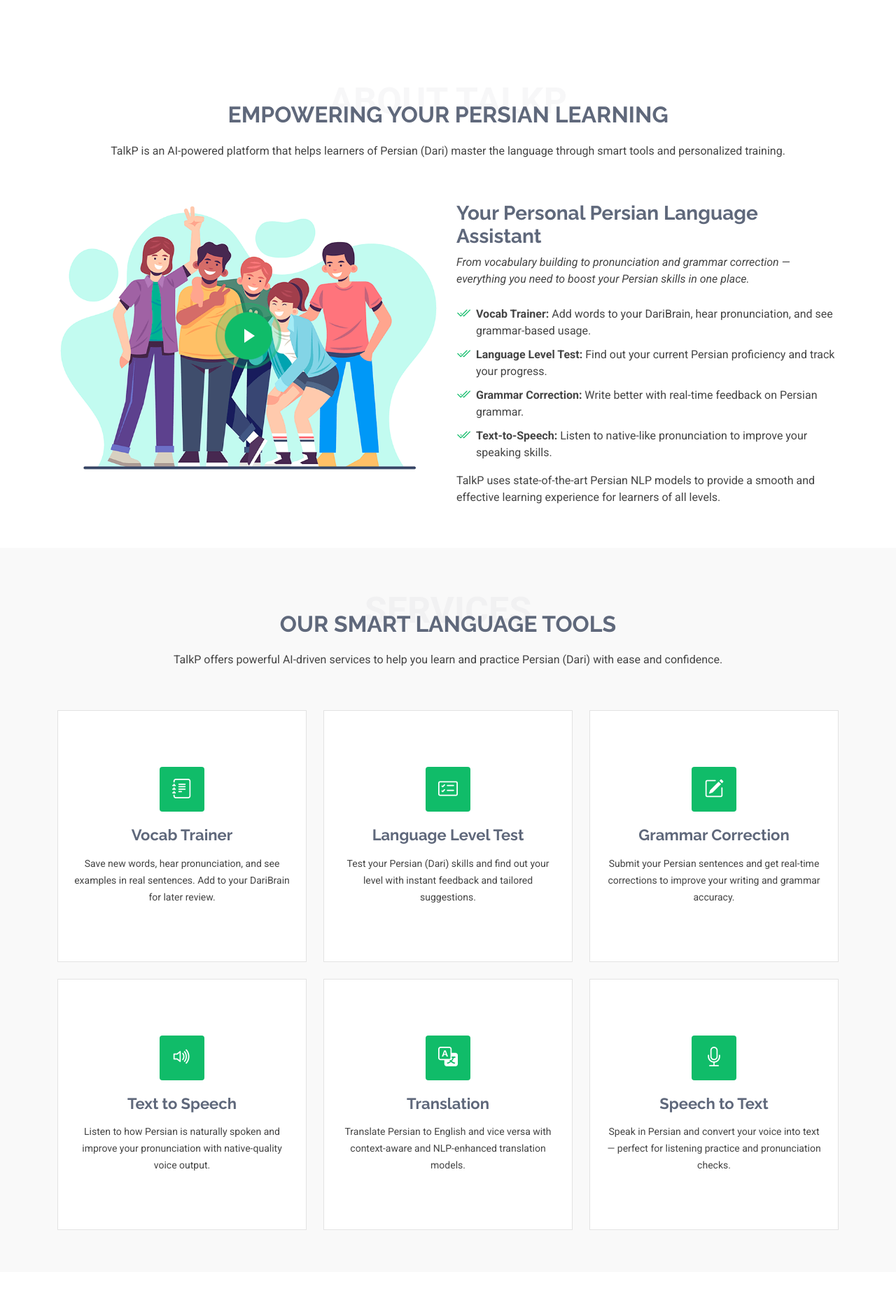
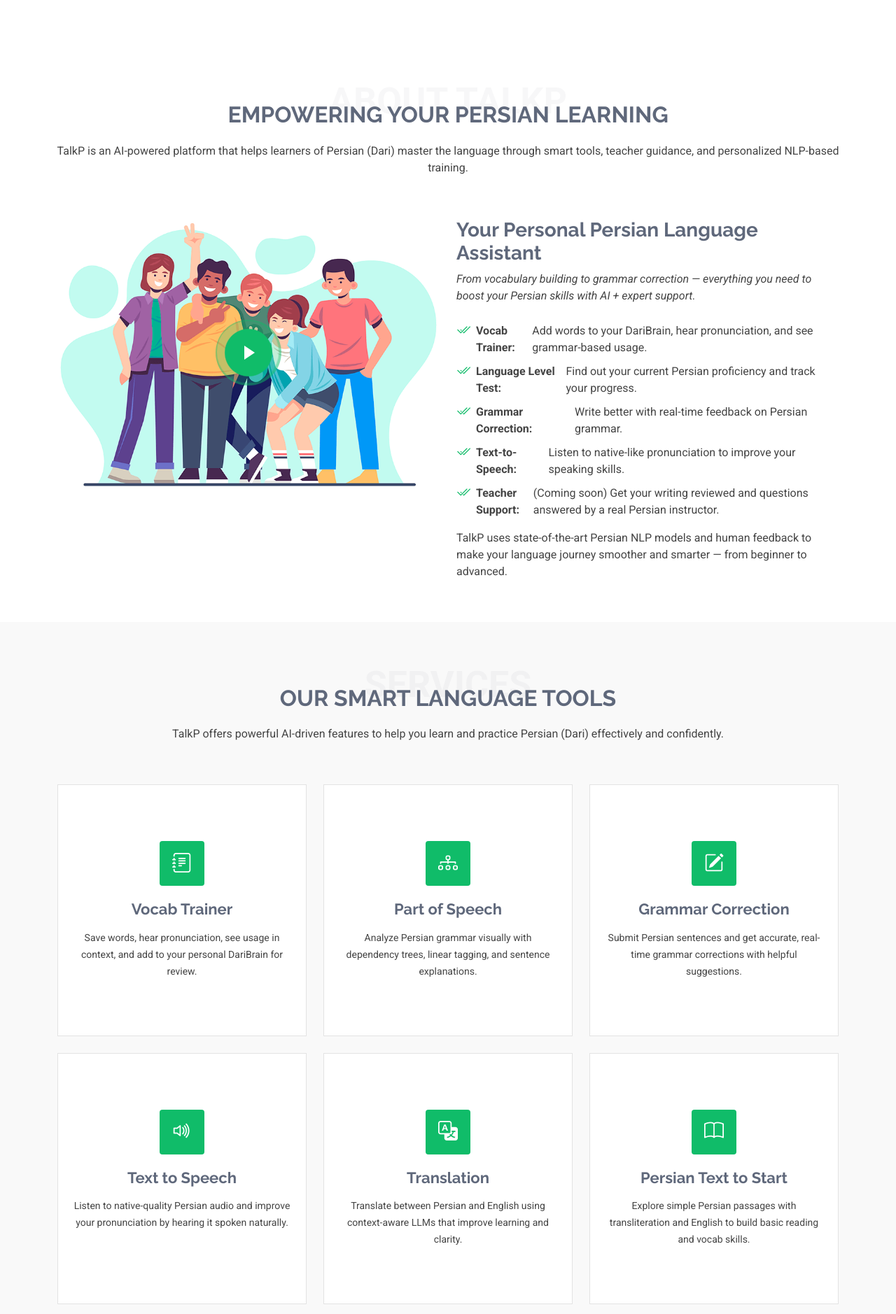
Before and after one commit to Shogofa-Nawrozy/persian-nlp-llm-platform, a Flask app: page / in a window 1280 px wide. Shown: the part 728-2606 px from the top of the page at 70% size. Run offline with Flask 3, Linux system fonts and the light colour scheme; some libraries are stand-ins or nearby versions.

Commit message:
website update, except notebook

```diff
--- a/app.py
+++ b/app.py
@@ -25,7 +25,7 @@
 
 
 # Replace this with your actual ngrok URL from Colab
-COLAB_API_BASE = "https://8579-35-194-81-52.ngrok-free.app"
+COLAB_API_BASE = "https://42666ef3d68c.ngrok-free.app"
 
 app = Flask(__name__)
 CORS(app)
@@ -34,6 +34,12 @@
 @app.route('/')
 def home():
     return render_template('index.html')
+
+
+@app.route('/persian_text')
+def persian_text():
+    return render_template('persian_text.html')
+
 
 @app.route('/login')
 def login():
@@ -74,11 +80,6 @@
 @app.route('/text_to_speech')
 def text_to_speech():
     return render_template('text_to_speech.html')
-
-@app.route('/speech_to_text')
-def speech_to_text():
-    return render_template('speech_to_text.html')
-
 
 # ===== Notebook Routes =====
 @app.route('/daribrain')
--- a/templates/include/header.html
+++ b/templates/include/header.html
@@ -45,7 +45,8 @@
               <li><a href="#services">Services</a></li>
               <li><a href="#portfolio">Portfolio</a></li>
               <li><a href="#team">Team</a></li>
-              <li class="dropdown"><a href="#"><span>Deep Dropdown</span> <i class="bi bi-chevron-down toggle-dropdown"></i></a>
+              <li><a href="#contact">Contact</a></li>
+             <!--  <li class="dropdown"><a href="#"><span>Deep Dropdown</span> <i class="bi bi-chevron-down toggle-dropdown"></i></a>
                 <ul>
                   <li><a href="#">Deep Dropdown 1</a></li>
                   <li><a href="#">Deep Dropdown 2</a></li>
@@ -53,9 +54,10 @@
                   <li><a href="#">Deep Dropdown 4</a></li>
                   <li><a href="#">Deep Dropdown 5</a></li>
                 </ul>
-              </li>
+              </li> -->
             </ul>
           </li>
+          <li><a href="{{ url_for('persian_text') }}">Persian text to start</a></li>
           <li><a href="{{ url_for('pos_tagging') }}">Part of Speech</a></li>
           <li><a href="{{ url_for('vocab_trainer') }}">Vocab Trainer</a></li>
           <li class="dropdown"><a href="#"><span>More</span> <i class="bi bi-chevron-down toggle-dropdown"></i></a>
@@ -64,10 +66,8 @@
               <li><a href="{{ url_for('grammer_correction') }}">Grammer Correction</a></li>
               <li><a href="{{ url_for('summarization') }}">Summarization</a></li>
               <li><a href="{{ url_for('text_to_speech') }}">Text to Speech</a></li>
-              <li><a href="{{ url_for('speech_to_text') }}">Speech to Text</a></li>
             </ul>
           </li>
-          <li><a href="#contact">Contact</a></li>
         </ul>
         <i class="mobile-nav-toggle d-xl-none bi bi-list"></i>
       </nav>
--- a/templates/index.html
+++ b/templates/index.html
@@ -67,7 +67,7 @@
   <div class="container section-title" data-aos="fade-up">
     <span>About TalkP<br></span>
     <h2>Empowering Your Persian Learning</h2>
-        <p>TalkP is an AI-powered platform that helps learners of Persian (Dari) master the language through smart tools and personalized training.</p>
+    <p>TalkP is an AI-powered platform that helps learners of Persian (Dari) master the language through smart tools, teacher guidance, and personalized NLP-based training.</p>
   </div><!-- End Section Title -->
 
   <div class="container">
@@ -79,22 +79,24 @@
       <div class="col-lg-6 content" data-aos="fade-up" data-aos-delay="200">
         <h3>Your Personal Persian Language Assistant</h3>
         <p class="fst-italic">
-              From vocabulary building to pronunciation and grammar correction — everything you need to boost your Persian skills in one place.
+          From vocabulary building to grammar correction — everything you need to boost your Persian skills with AI + expert support.
         </p>
         <ul>
-              <li><i class="bi bi-check2-all"></i> <span><strong>Vocab Trainer:</strong> Add words to your DariBrain, hear pronunciation, and see grammar-based usage.</span></li>
-              <li><i class="bi bi-check2-all"></i> <span><strong>Language Level Test:</strong> Find out your current Persian proficiency and track your progress.</span></li>
-              <li><i class="bi bi-check2-all"></i> <span><strong>Grammar Correction:</strong> Write better with real-time feedback on Persian grammar.</span></li>
-              <li><i class="bi bi-check2-all"></i> <span><strong>Text-to-Speech:</strong> Listen to native-like pronunciation to improve your speaking skills.</span></li>
+          <li><i class="bi bi-check2-all"></i> <strong>Vocab Trainer:</strong> Add words to your DariBrain, hear pronunciation, and see grammar-based usage.</li>
+          <li><i class="bi bi-check2-all"></i> <strong>Language Level Test:</strong> Find out your current Persian proficiency and track your progress.</li>
+          <li><i class="bi bi-check2-all"></i> <strong>Grammar Correction:</strong> Write better with real-time feedback on Persian grammar.</li>
+          <li><i class="bi bi-check2-all"></i> <strong>Text-to-Speech:</strong> Listen to native-like pronunciation to improve your speaking skills.</li>
+          <li><i class="bi bi-check2-all"></i> <strong>Teacher Support:</strong> (Coming soon) Get your writing reviewed and questions answered by a real Persian instructor.</li>
         </ul>
         <p>
-              TalkP uses state-of-the-art Persian NLP models to provide a smooth and effective learning experience for learners of all levels.
+          TalkP uses state-of-the-art Persian NLP models and human feedback to make your language journey smoother and smarter — from beginner to advanced.
         </p>
       </div>
     </div>
   </div>
 
 </section><!-- /About Section -->
+
 
 
     <!-- Stats Section
@@ -145,63 +147,99 @@
   <div class="container section-title" data-aos="fade-up">
     <span>Services</span>
     <h2>Our Smart Language Tools</h2>
-        <p>TalkP offers powerful AI-driven services to help you learn and practice Persian (Dari) with ease and confidence.</p>
+    <p>TalkP offers powerful AI-driven features to help you learn and practice Persian (Dari) effectively and confidently.</p>
   </div><!-- End Section Title -->
 
   <div class="container">
     <div class="row gy-4">
 
+      <!-- Vocab Trainer -->
       <div class="col-lg-4 col-md-6" data-aos="fade-up" data-aos-delay="100">
         <div class="service-item position-relative">
           <div class="icon"><i class="bi bi-journal-text"></i></div>
           <h3>Vocab Trainer</h3>
-              <p>Save new words, hear pronunciation, and see examples in real sentences. Add to your DariBrain for later review.</p>
+          <p>Save words, hear pronunciation, see usage in context, and add to your personal DariBrain for review.</p>
           <a href="/vocab_trainer" class="stretched-link"></a>
         </div>
       </div>
 
+      <!-- POS Tagging -->
+      <div class="col-lg-4 col-md-6" data-aos="fade-up" data-aos-delay="150">
+        <div class="service-item position-relative">
+          <div class="icon"><i class="bi bi-diagram-3"></i></div>
+          <h3>Part of Speech</h3>
+          <p>Analyze Persian grammar visually with dependency trees, linear tagging, and sentence explanations.</p>
+          <a href="/pos" class="stretched-link"></a>
+        </div>
+      </div>
+
+      <!-- Grammar Correction -->
       <div class="col-lg-4 col-md-6" data-aos="fade-up" data-aos-delay="200">
         <div class="service-item position-relative">
-              <div class="icon"><i class="bi bi-card-checklist"></i></div>
+          <div class="icon"><i class="bi bi-pencil-square"></i></div>
+          <h3>Grammar Correction</h3>
+          <p>Submit Persian sentences and get accurate, real-time grammar corrections with helpful suggestions.</p>
+          <a href="/grammar_correction" class="stretched-link"></a>
+        </div>
+      </div>
+
+      <!-- Text to Speech -->
+      <div class="col-lg-4 col-md-6" data-aos="fade-up" data-aos-delay="250">
+        <div class="service-item position-relative">
+          <div class="icon"><i class="bi bi-volume-up"></i></div>
+          <h3>Text to Speech</h3>
+          <p>Listen to native-quality Persian audio and improve your pronunciation by hearing it spoken naturally.</p>
+          <a href="/text_to_speech" class="stretched-link"></a>
+        </div>
+      </div>
+
+      <!-- Translation -->
+      <div class="col-lg-4 col-md-6" data-aos="fade-up" data-aos-delay="300">
+        <div class="service-item position-relative">
+          <div class="icon"><i class="bi bi-translate"></i></div>
+          <h3>Translation</h3>
+          <p>Translate between Persian and English using context-aware LLMs that improve learning and clarity.</p>
+          <a href="/translation" class="stretched-link"></a>
+        </div>
+      </div>
+
+      <!-- Beginner Text -->
+      <div class="col-lg-4 col-md-6" data-aos="fade-up" data-aos-delay="350">
+        <div class="service-item position-relative">
+          <div class="icon"><i class="bi bi-book"></i></div>
+          <h3>Persian Text to Start</h3>
+          <p>Explore simple Persian passages with transliteration and English to build basic reading and vocab skills.</p>
+          <a href="/persian_text" class="stretched-link"></a>
+        </div>
+      </div>
+
+      <!-- Summarization -->
+      <div class="col-lg-4 col-md-6" data-aos="fade-up" data-aos-delay="400">
+        <div class="service-item position-relative">
+          <div class="icon"><i class="bi bi-chat-dots"></i></div>
+          <h3>Summarization</h3>
+          <p>Paste Persian text and get clear, concise summaries generated using natural language understanding.</p>
+          <a href="/summarization" class="stretched-link"></a>
+        </div>
+      </div>
+
+      <!-- Language Level Test -->
+      <div class="col-lg-4 col-md-6" data-aos="fade-up" data-aos-delay="450">
+        <div class="service-item position-relative">
+          <div class="icon"><i class="bi bi-bar-chart"></i></div>
           <h3>Language Level Test</h3>
-              <p>Test your Persian (Dari) skills and find out your level with instant feedback and tailored suggestions.</p>
+          <p>Quickly test your Persian skills and receive an automatic evaluation with suggested next steps.</p>
           <a href="/level_test" class="stretched-link"></a>
         </div>
       </div>
 
-          <div class="col-lg-4 col-md-6" data-aos="fade-up" data-aos-delay="300">
-            <div class="service-item position-relative">
-              <div class="icon"><i class="bi bi-pencil-square"></i></div>
-              <h3>Grammar Correction</h3>
-              <p>Submit your Persian sentences and get real-time corrections to improve your writing and grammar accuracy.</p>
-              <a href="/grammar_correction" class="stretched-link"></a>
-            </div>
-          </div>
-
-          <div class="col-lg-4 col-md-6" data-aos="fade-up" data-aos-delay="400">
-            <div class="service-item position-relative">
-              <div class="icon"><i class="bi bi-volume-up"></i></div>
-              <h3>Text to Speech</h3>
-              <p>Listen to how Persian is naturally spoken and improve your pronunciation with native-quality voice output.</p>
-              <a href="/text_to_speech" class="stretched-link"></a>
-            </div>
-          </div>
-
+      <!-- Teacher Support -->
     <div class="col-lg-4 col-md-6" data-aos="fade-up" data-aos-delay="500">
       <div class="service-item position-relative">
-              <div class="icon"><i class="bi bi-translate"></i></div>
-              <h3>Translation</h3>
-              <p>Translate Persian to English and vice versa with context-aware and NLP-enhanced translation models.</p>
-              <a href="/translation" class="stretched-link"></a>
-            </div>
-          </div>
-
-          <div class="col-lg-4 col-md-6" data-aos="fade-up" data-aos-delay="600">
-            <div class="service-item position-relative">
-              <div class="icon"><i class="bi bi-mic"></i></div>
-              <h3>Speech to Text</h3>
-              <p>Speak in Persian and convert your voice into text — perfect for listening practice and pronunciation checks.</p>
-              <a href="/speech_to_text" class="stretched-link"></a>
+        <div class="icon"><i class="bi bi-person-check"></i></div>
+        <h3>Guidance from a Persian Teacher</h3>
+        <p>Get personalized help from a native Persian instructor to review your learning, correct your mistakes, and stay on track. (Coming soon)</p>
+        <a href="#" class="stretched-link"></a>
       </div>
     </div>
 
@@ -209,6 +247,7 @@
   </div>
 
 </section><!-- /Services Section -->
+
 
 
     <!-- Portfolio Section -->
```
Also changed, not shown: templates/persian_text.html (added, +149 -0 lines), templates/pos_tagging.html (+80 -3 lines), templates/speech_to_text.html (deleted, +0 -61 lines), templates/text_to_speech.html (+45 -12 lines). Lines whose indentation alone changed are shown as unchanged.
